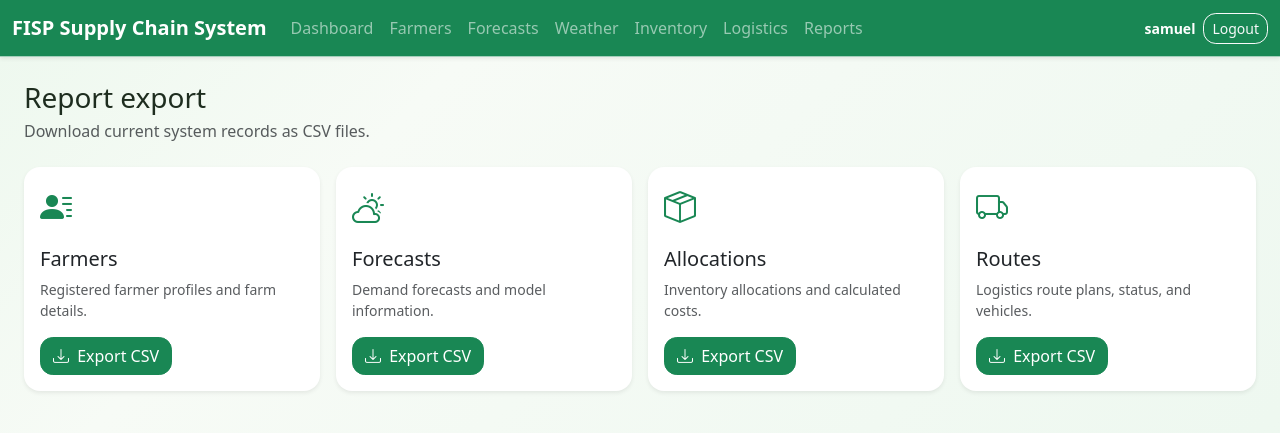
After one commit to sbwalya132001-ui/Agricultural-supply-chain-2026-final, a Django app: page /reports/ in a window 1280 px wide. The commit adds this page. Shown: the top 433 px of the page. Run offline with Django 5.2, Linux system fonts and the light colour scheme; a user stored in the database is signed in.

Commit message:
Add CSV report export page
Co-authored-by: Copilot <223556219+Copilot@users.noreply.github.com>

```diff
--- a/fisp_system/urls.py
+++ b/fisp_system/urls.py
@@ -34,9 +34,9 @@ urlpatterns = [
     path('inventory/', include('inventory.urls')),
     path('logistics/', include('logistics.urls')),
     path('weather/', include('weather.urls')),
+    path('reports/', include('reports.urls')),
     # As you build each module, wire it up here, e.g.:
     # path('farmers/', include('farmers.urls')),
     # path('forecasting/', include('forecasting.urls')),
     # path('inventory/', include('inventory.urls')),
-    # path('reports/', include('reports.urls')),
 ]
--- /dev/null
+++ b/reports/urls.py
@@ -0,0 +1,12 @@
+from django.urls import path
+
+from . import views
+
+
+urlpatterns = [
+    path('', views.report_export, name='report_export'),
+    path('farmers.csv', views.export_farmers, name='export_farmers'),
+    path('forecasts.csv', views.export_forecasts, name='export_forecasts'),
+    path('allocations.csv', views.export_allocations, name='export_allocations'),
+    path('routes.csv', views.export_routes, name='export_routes'),
+]
--- a/reports/views.py
+++ b/reports/views.py
@@ -1,3 +1,142 @@
+import csv
+
+from django.http import HttpResponse
 from django.shortcuts import render
 
-# Create your views here.
+from accounts.decorators import (
+    ROLE_DEALER,
+    ROLE_DISTRICT,
+    ROLE_MINISTRY,
+    ROLE_SUPPLIER,
+    get_user_district,
+    role_required,
+)
+from farmers.models import Farmer
+from forecasting.models import Forecast
+from inventory.models import InventoryAllocation
+from logistics.models import RoutePlan
+
+
+REPORT_ROLES = (ROLE_MINISTRY, ROLE_DISTRICT, ROLE_SUPPLIER, ROLE_DEALER)
+
+
+@role_required(*REPORT_ROLES)
+def report_export(request):
+    district = get_user_district(request.user)
+    return render(
+        request,
+        'reports/report_export.html',
+        {'district': district},
+    )
+
+
+def csv_response(filename, headings, rows):
+    response = HttpResponse(content_type='text/csv; charset=utf-8')
+    response['Content-Disposition'] = f'attachment; filename="{filename}"'
+    response.write('\ufeff')
+    writer = csv.writer(response)
+    writer.writerow(headings)
+    writer.writerows(rows)
+    return response
+
+
+def district_filter(queryset, district, field='district'):
+    return queryset.filter(**{f'{field}__iexact': district}) if district else queryset
+
+
+@role_required(*REPORT_ROLES)
+def export_farmers(request):
+    district = get_user_district(request.user)
+    farmers = district_filter(Farmer.objects.all(), district)
+    rows = (
+        (
+            farmer.national_id,
+            farmer.first_name,
+            farmer.last_name,
+            farmer.phone_number,
+            farmer.district,
+            farmer.ward,
+            farmer.farm_size_hectares,
+            farmer.get_primary_crop_display(),
+            farmer.date_registered,
+        )
+        for farmer in farmers
+    )
+    return csv_response(
+        'farmers.csv',
+        ('National ID', 'First name', 'Last name', 'Phone number', 'District', 'Ward', 'Farm size (ha)', 'Primary crop', 'Date registered'),
+        rows,
+    )
+
+
+@role_required(*REPORT_ROLES)
+def export_forecasts(request):
+    district = get_user_district(request.user)
+    forecasts = district_filter(Forecast.objects.all(), district)
+    rows = (
+        (
+            forecast.district,
+            forecast.get_input_type_display(),
+            forecast.forecast_season,
+            forecast.allocation_quantity_kg,
+            forecast.seasons_used,
+            forecast.model_used,
+            forecast.date_generated,
+        )
+        for forecast in forecasts
+    )
+    return csv_response(
+        'forecasts.csv',
+        ('District', 'Input type', 'Forecast season', 'Allocation demand (kg)', 'Seasons used', 'Model', 'Date generated'),
+        rows,
+    )
+
+
+@role_required(*REPORT_ROLES)
+def export_allocations(request):
+    district = get_user_district(request.user)
+    allocations = district_filter(InventoryAllocation.objects.select_related('forecast'), district)
+    rows = (
+        (
+            allocation.allocation_run,
+            allocation.district,
+            allocation.get_input_type_display(),
+            allocation.allocated_quantity_kg,
+            allocation.cost_per_unit,
+            allocation.total_cost,
+            allocation.date_allocated,
+        )
+        for allocation in allocations
+    )
+    return csv_response(
+        'inventory_allocations.csv',
+        ('Allocation run', 'District', 'Input type', 'Allocated quantity (kg)', 'Cost per unit', 'Total cost', 'Date allocated'),
+        rows,
+    )
+
+
+@role_required(*REPORT_ROLES)
+def export_routes(request):
+    district = get_user_district(request.user)
+    routes = RoutePlan.objects.all()
+    if district:
+        routes = routes.filter(
+            distribution_legs__supplier__district__iexact=district,
+        ).distinct()
+    rows = (
+        (
+            route.name,
+            route.status,
+            route.planned_delivery_date,
+            route.vehicle_identifier,
+            route.allocation_run,
+            route.total_distance_km,
+            route.created_at,
+        )
+        for route in routes
+    )
+    return csv_response(
+        'logistics_routes.csv',
+        ('Route name', 'Status', 'Planned delivery date', 'Vehicle', 'Allocation run', 'Total distance (km)', 'Created at'),
+        rows,
+    )
--- a/templates/base.html
+++ b/templates/base.html
@@ -29,6 +29,7 @@
                     {% if stakeholder_role == 'Supplier' %}<li class="nav-item"><a class="nav-link" href="{% url 'supplier_dispatch' %}">Supplier stock</a></li>{% endif %}
                     {% if stakeholder_role == 'Agro-Dealer' %}<li class="nav-item"><a class="nav-link" href="{% url 'dealer_portal' %}">My deliveries</a></li>{% endif %}
                     <li class="nav-item"><a class="nav-link" href="{% url 'route_list' %}">Logistics</a></li>
+                    <li class="nav-item"><a class="nav-link" href="{% url 'report_export' %}">Reports</a></li>
                     {% endif %}
                 </ul>
                 {% if user.is_authenticated %}
--- /dev/null
+++ b/templates/reports/report_export.html
@@ -0,0 +1,66 @@
+{% extends "base.html" %}
+
+{% block title %}Report Export{% endblock %}
+
+{% block content %}
+<div class="d-flex justify-content-between align-items-center mb-4">
+    <div>
+        <h1 class="h3 mb-1">Report export</h1>
+        <p class="text-muted mb-0">
+            Download current system records as CSV files.
+            {% if district %}Exports are limited to {{ district }}.{% endif %}
+        </p>
+    </div>
+</div>
+
+<div class="row g-3">
+    <div class="col-md-6 col-xl-3">
+        <div class="card h-100 border-0 shadow-sm rounded-4">
+            <div class="card-body">
+                <i class="bi bi-person-lines-fill fs-2 text-success"></i>
+                <h2 class="h5 mt-3">Farmers</h2>
+                <p class="small text-muted">Registered farmer profiles and farm details.</p>
+                <a href="{% url 'export_farmers' %}" class="btn btn-success">
+                    <i class="bi bi-download me-1"></i> Export CSV
+                </a>
+            </div>
+        </div>
+    </div>
+    <div class="col-md-6 col-xl-3">
+        <div class="card h-100 border-0 shadow-sm rounded-4">
+            <div class="card-body">
+                <i class="bi bi-cloud-sun fs-2 text-success"></i>
+                <h2 class="h5 mt-3">Forecasts</h2>
+                <p class="small text-muted">Demand forecasts and model information.</p>
+                <a href="{% url 'export_forecasts' %}" class="btn btn-success">
+                    <i class="bi bi-download me-1"></i> Export CSV
+                </a>
+            </div>
+        </div>
+    </div>
+    <div class="col-md-6 col-xl-3">
+        <div class="card h-100 border-0 shadow-sm rounded-4">
+            <div class="card-body">
+                <i class="bi bi-box-seam fs-2 text-success"></i>
+                <h2 class="h5 mt-3">Allocations</h2>
+                <p class="small text-muted">Inventory allocations and calculated costs.</p>
+                <a href="{% url 'export_allocations' %}" class="btn btn-success">
+                    <i class="bi bi-download me-1"></i> Export CSV
+                </a>
+            </div>
+        </div>
+    </div>
+    <div class="col-md-6 col-xl-3">
+        <div class="card h-100 border-0 shadow-sm rounded-4">
+            <div class="card-body">
+                <i class="bi bi-truck fs-2 text-success"></i>
+                <h2 class="h5 mt-3">Routes</h2>
+                <p class="small text-muted">Logistics route plans, status, and vehicles.</p>
+                <a href="{% url 'export_routes' %}" class="btn btn-success">
+                    <i class="bi bi-download me-1"></i> Export CSV
+                </a>
+            </div>
+        </div>
+    </div>
+</div>
+{% endblock %}
```
